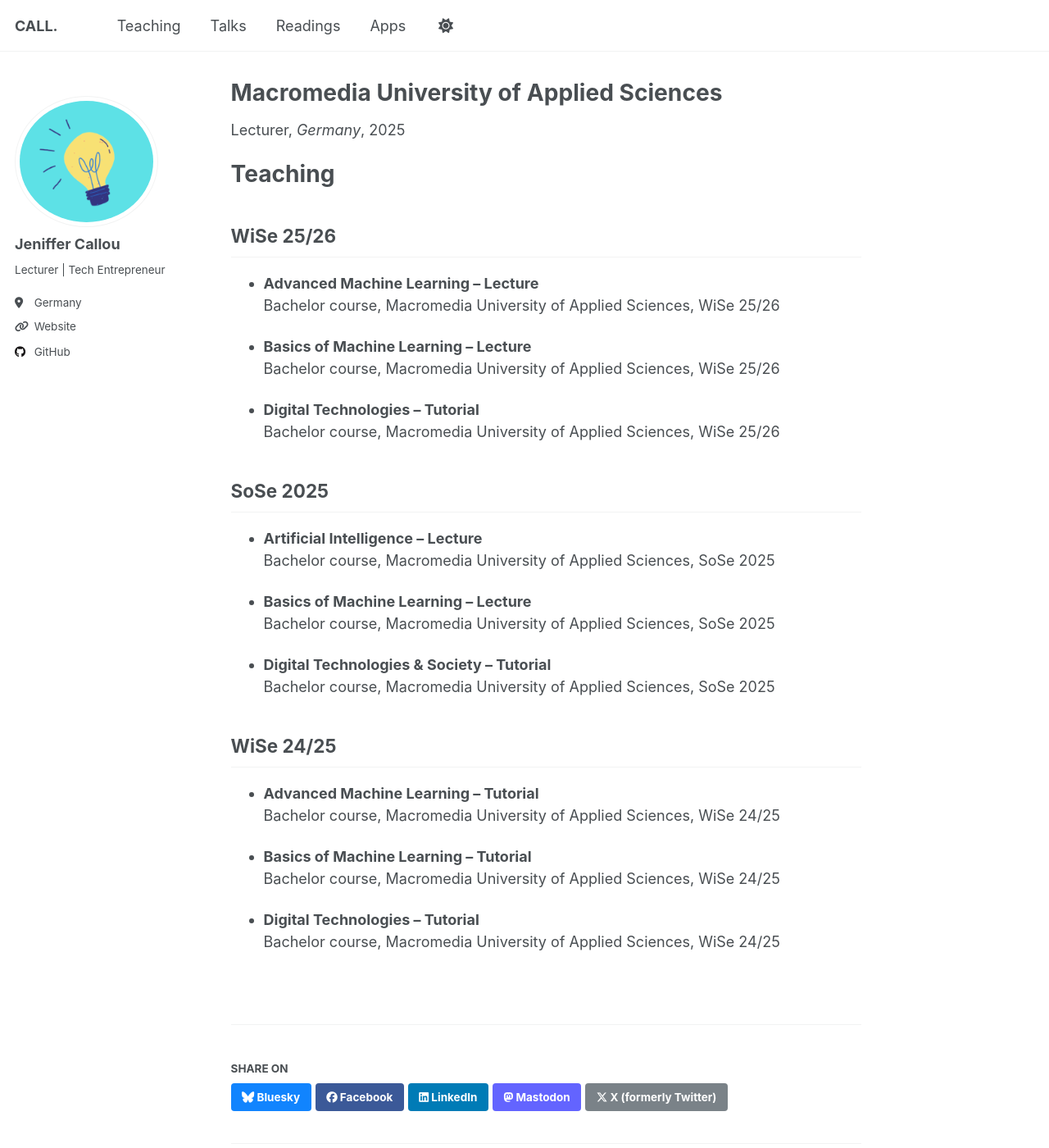
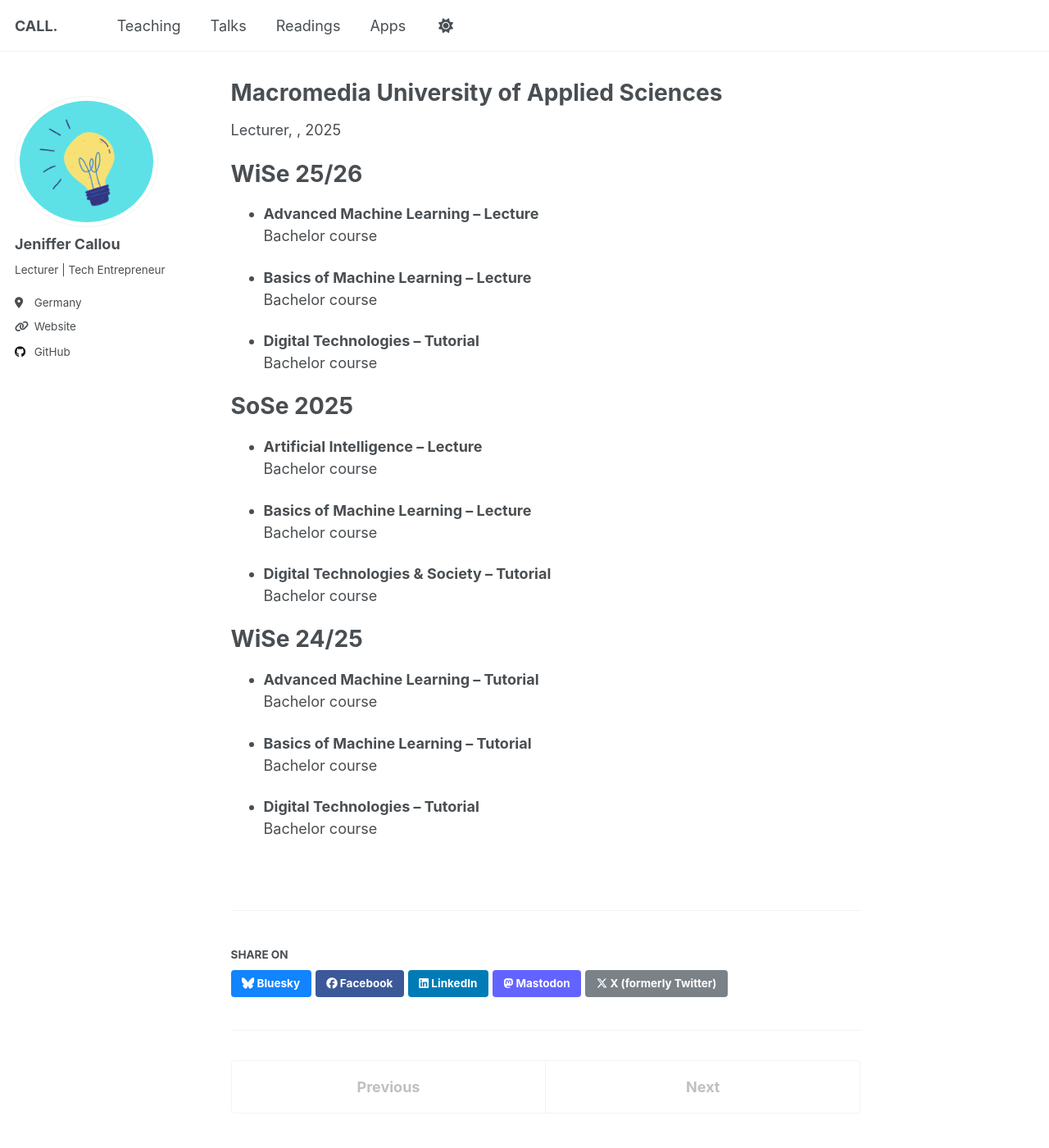
Before and after one commit to JenCall/jencall.github.io, a Jekyll site: the page built from _teaching/2015-spring-teaching-2.md, in a window 1280 px wide and 1400 px high. Shown: the whole window at 82% size. Built offline with Jekyll 4.4.1, drawn with Linux system fonts in a browser that asks for light colours; a script that is not in the unit is left out.

Commit message:
Update teaching entries for WiSe and SoSe terms

```diff
--- a/_teaching/2015-spring-teaching-2.md
+++ b/_teaching/2015-spring-teaching-2.md
@@ -3,45 +3,43 @@ title: "Macromedia University of Applied Sciences"
 collection: teaching
 type: "Lecturer"
 permalink: /teaching/macromedia
-venue: "Germany"
-date: 2025-10-01
 location: "Germany"
 ---
 
-
-# Teaching
-
-## WiSe 25/26
+WiSe 25/26
+======
 
 - **Advanced Machine Learning – Lecture**
-  Bachelor course, Macromedia University of Applied Sciences, WiSe 25/26
+  Bachelor course
 
 - **Basics of Machine Learning – Lecture**
-  Bachelor course, Macromedia University of Applied Sciences, WiSe 25/26
+  Bachelor course
 
 - **Digital Technologies – Tutorial**
-  Bachelor course, Macromedia University of Applied Sciences, WiSe 25/26
+  Bachelor course
 
 
-## SoSe 2025
+SoSe 2025
+======
 
 - **Artificial Intelligence – Lecture**
-  Bachelor course, Macromedia University of Applied Sciences, SoSe 2025
+  Bachelor course
 
 - **Basics of Machine Learning – Lecture**
-  Bachelor course, Macromedia University of Applied Sciences, SoSe 2025
+  Bachelor course
 
 - **Digital Technologies & Society – Tutorial**
-  Bachelor course, Macromedia University of Applied Sciences, SoSe 2025
+  Bachelor course
 
 
-## WiSe 24/25
+WiSe 24/25
+======
 
 - **Advanced Machine Learning – Tutorial**
-  Bachelor course, Macromedia University of Applied Sciences, WiSe 24/25
+  Bachelor course
 
 - **Basics of Machine Learning – Tutorial**
-  Bachelor course, Macromedia University of Applied Sciences, WiSe 24/25
+  Bachelor course
 
 - **Digital Technologies – Tutorial**
-  Bachelor course, Macromedia University of Applied Sciences, WiSe 24/25
+  Bachelor course
```
